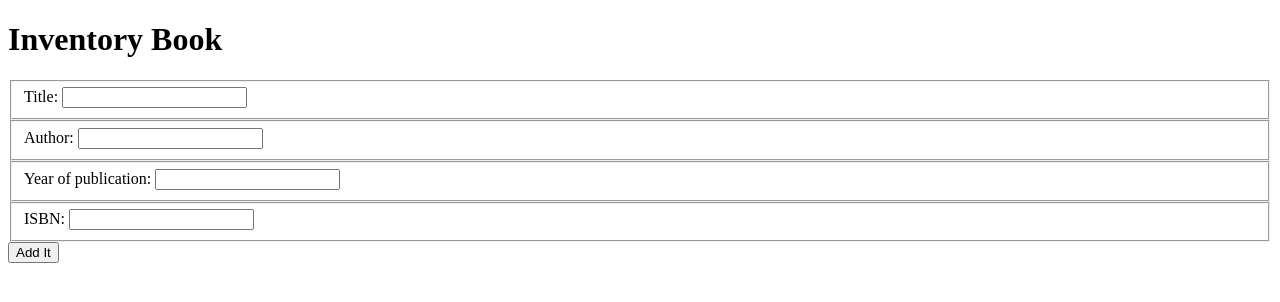
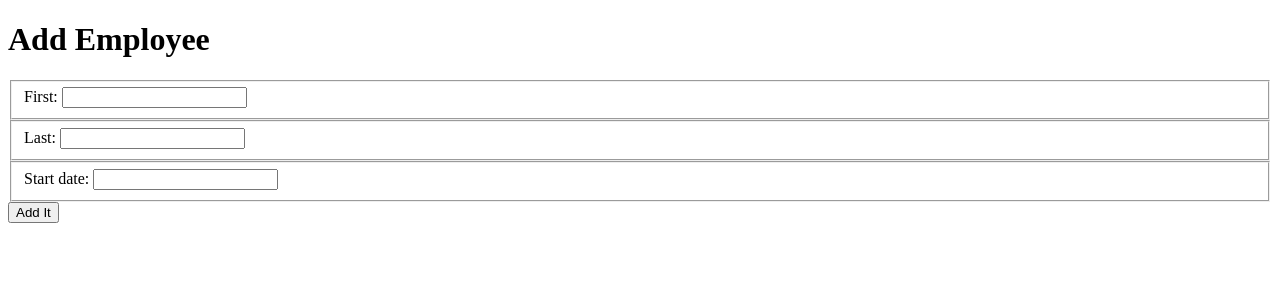
Before and after one commit to nss-cohort-36/bangazon-workforce-mgt-virtual-magicians, a Django app: template hrapp/templates/employees/form.html in a window 1280 px wide. Shown: the top 302 px of the page. Run offline with Django 3.2, Linux system fonts and the light colour scheme; the template is opened without the code that fills it, so the values that code supplies are empty; parts of the project's set-up code (start-up, migrations or seed data) failed here and were passed over.

Commit message:
added the code. will need to refactor names and imports

```diff
--- a/hrapp/__init__.py
+++ b/hrapp/__init__.py
@@ -0,0 +1 @@
+from .views.employees.form import employee_form
--- a/hrapp/models/__init__.py
+++ b/hrapp/models/__init__.py
@@ -1,5 +1,6 @@
+from .department import Department
 from .employee import Employee
 from .computer import Computer
 from .training import Training
 from .employee_computer import EmployeeComputer
-from .department import Department
+from ..views.employees.form import employee_form
--- a/hrapp/models/employee.py
+++ b/hrapp/models/employee.py
@@ -1,5 +1,5 @@
 from django.db import models
-# from .department import Department
+from .department import Department
 
 class Employee(models.Model):
 
@@ -7,7 +7,7 @@ class Employee(models.Model):
     last_name = models.CharField(max_length=100)
     start_date = models.DateField()
     is_supervisor = models.BooleanField()
-    # department = models.ForeignKey(Department, on_delete=models.CASCADE)
+    department = models.ForeignKey(Department, on_delete=models.CASCADE)
 
     class Meta:
         verbose_name = ("Employee")
--- a/hrapp/templates/employees/form.html
+++ b/hrapp/templates/employees/form.html
@@ -6,27 +6,27 @@
     <title>Bangazon</title>
   </head>
   <body>
-    <h1>Inventory Book</h1>
+    <h1>Add Employee</h1>
 
 
-    <form action="{% url 'libraryapp:books' %}" method="post">
+    <form action="{% url 'hrapp:employees' %}" method="post">
       {% csrf_token %}
       <fieldset>
-          <label for="title">Title: </label>
-          <input id="title" type="text" name="title">
+          <label for="first_name">First: </label>
+          <input id="first_name" type="text" name="first_name">
       </fieldset>
       <fieldset>
-          <label for="author">Author: </label>
-          <input id="author" type="text" name="author">
+          <label for="last_name">Last: </label>
+          <input id="last_name" type="text" name="last_name">
       </fieldset>
       <fieldset>
-          <label for="year_published">Year of publication: </label>
-          <input id="year_published" type="number" name="year_published">
+          <label for="start_date">Start date: </label>
+          <input id="start_date" type="number" name="start_date">
       </fieldset>
-      <fieldset>
-          <label for="isbn">ISBN: </label>
+      {% comment %} <fieldset>
+          <label for="isbn">Supervisor?: </label>
           <input id="isbn" type="text" name="isbn">
-      </fieldset>
+      </fieldset> {% endcomment %}
       {% comment %} <fieldset>
           <label for="location">Library: </label>
           <select id="location" type="text" name="location">
--- a/hrapp/urls.py
+++ b/hrapp/urls.py
@@ -10,6 +10,7 @@ urlpatterns = [
     path('accounts/', include('django.contrib.auth.urls')),
     path('logout/', logout_user, name='logout'),
     path('employees/', employee_list, name='employee_list'),
+    path('employees/form', employee_form, name='employee_form')
     path('departments/', department_list, name='department_list'),
     path('computers/', computer_list, name='computers'),
     path('trainings/', training_list, name='training_list'),
```
Also changed, not shown: hrapp/views/employees/employee_list.py (+21 -2 lines), hrapp/views/employees/form.py (added, +35 -0 lines).
